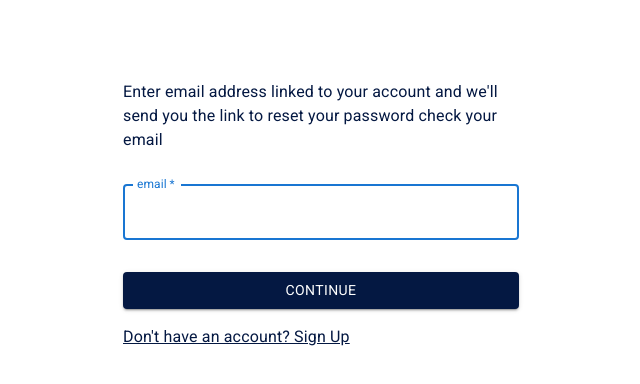
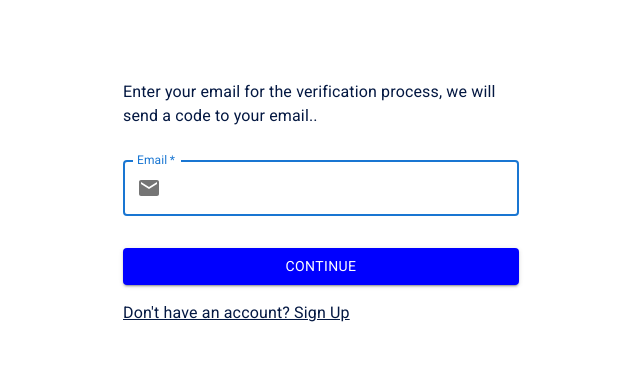
Before and after one commit to nuysanbar/UMS, a React (Create React App) app in the folder ums-frontend/: page /forgotPassword in a window 1280 px wide. Shown: the top 384 px of the page, without its empty margins (319-959 px from the left). Built offline with nearby package versions, Linux system fonts and the light colour scheme.

Commit message:
Update forgotPassword.jsx

```diff
--- a/ums-frontend/src/routes/forgotPassword.jsx
+++ b/ums-frontend/src/routes/forgotPassword.jsx
@@ -1,6 +1,9 @@
 //Import necessary libraries
 import * as React from 'react';
 import Button from '@mui/material/Button';
+import EmailIcon from '@mui/icons-material/Email';
+import Icon from '@mui/material/Icon';
+import InputAdornment from '@mui/material/InputAdornment';
 import CssBaseline from '@mui/material/CssBaseline';
 import TextField from '@mui/material/TextField';
 import Box from '@mui/material/Box';
@@ -38,7 +41,7 @@ export default function ForgotPassword() {
           }}
         >
             <p style={{color:"var(--bl)"}}>
-            Enter email address linked to your account and we'll send you the link to reset your password check your email
+            Enter your email for the verification process, we will send a code to your email..
           </p>
           <Form component="form" method='post' noValidate sx={{ mt: 1 }}>
           <TextField
@@ -47,17 +50,27 @@ export default function ForgotPassword() {
             fullWidth
             type='email'
             id="email"
-              label="email"
+            label="Email"
             name="email"
             autoComplete="username"
             autoFocus
+            InputProps={{
+              startAdornment: (
+                <InputAdornment position="start">
+                  <EmailIcon>
+                    email
+                  </EmailIcon>
+                </InputAdornment>
+              ),
+            }}
           />
+
             <Button
               type="submit"
               fullWidth
               variant="contained"
               sx={{ mt: 3, mb: 2 }}
-              style={{backgroundColor:"var(--bl)"}}
+              style={{backgroundColor:"blue"}}
             >
               continue
             </Button>
```
Lines whose indentation alone changed are shown as unchanged.
